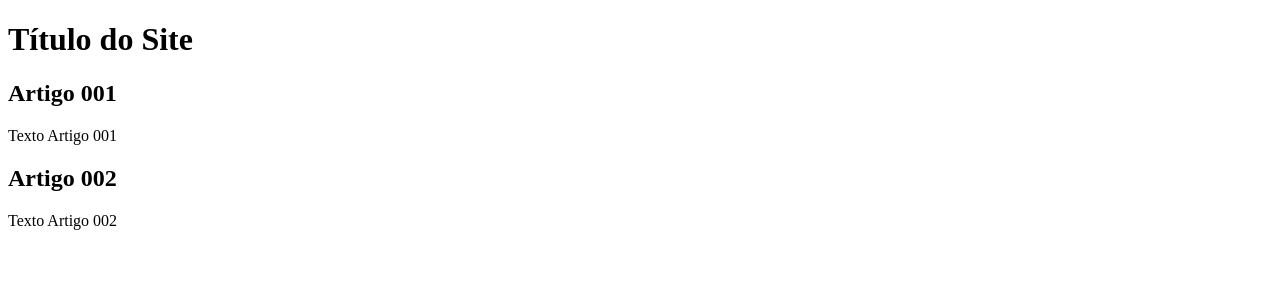
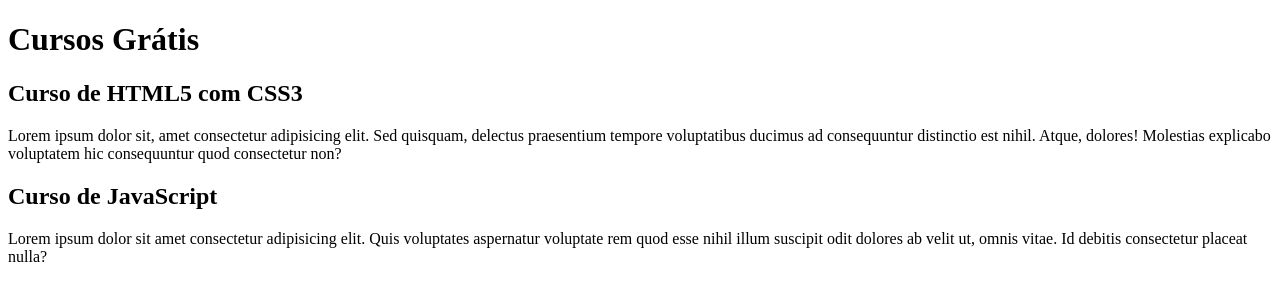
Before and after one commit to CarlosHenrique25/projeto-site, a plain HTML site: page index.html in a window 1280 px wide. Drawn offline with Linux system fonts and the light colour scheme.

Commit message:
comecei a escrever conteudo

```diff
--- a/index.html
+++ b/index.html
@@ -8,15 +8,15 @@
 <body>
     <main>
         <header>
-            <h1>Título do Site</h1>
+            <h1>Cursos Grátis</h1>
         </header>
         <article>
-            <h2>Artigo 001</h2>
-            <p>Texto Artigo 001</p>
+            <h2>Curso de HTML5 com CSS3</h2>
+            <p>Lorem ipsum dolor sit, amet consectetur adipisicing elit. Sed quisquam, delectus praesentium tempore voluptatibus ducimus ad consequuntur distinctio est nihil. Atque, dolores! Molestias explicabo voluptatem hic consequuntur quod consectetur non?</p>
         </article>
         <article>
-            <h2>Artigo 002</h2>
-            <p>Texto Artigo 002</p>
+            <h2>Curso de JavaScript</h2>
+            <p>Lorem ipsum dolor sit amet consectetur adipisicing elit. Quis voluptates aspernatur voluptate rem quod esse nihil illum suscipit odit dolores ab velit ut, omnis vitae. Id debitis consectetur placeat nulla?</p>
 
         </article>
     </main>
```
